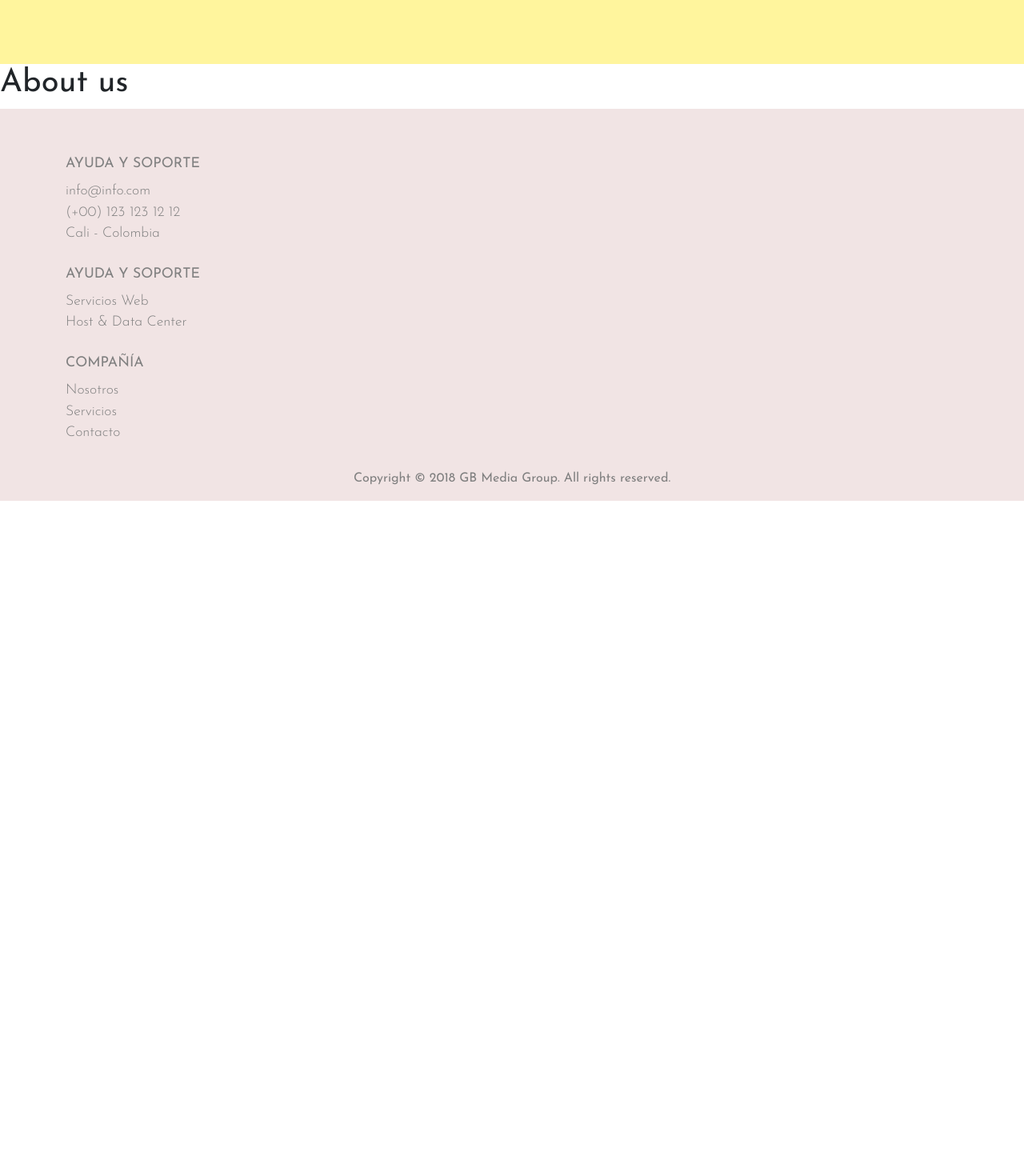
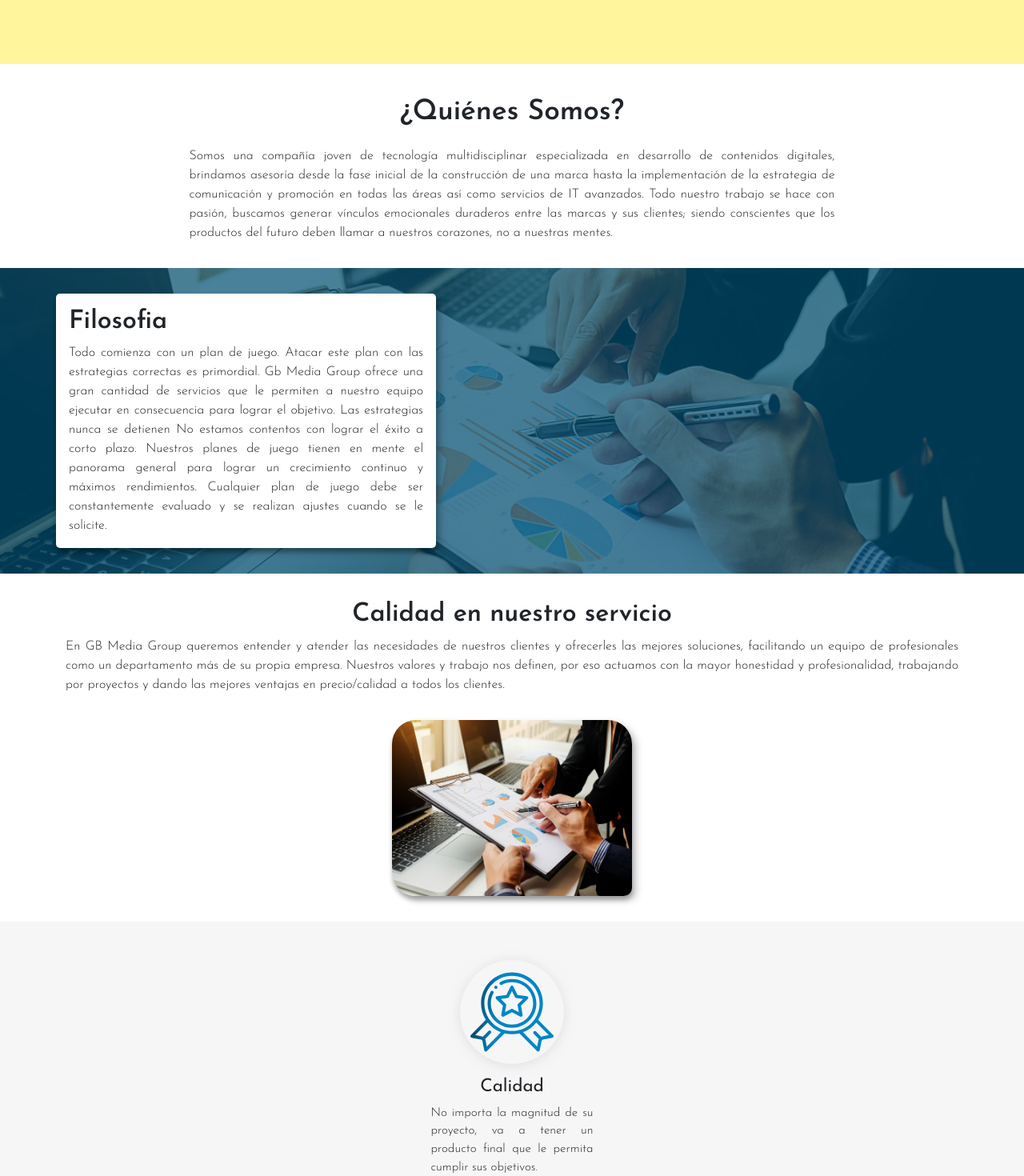
Before and after one commit to johanmeci/p-gbmedia, a React (Create React App) app: page /about in a window 1280 px wide. Shown: the part 480-1950 px from the top of the page at 80% size. Before the commit the page ends 1106 px from the top, so only its background shows below. Built offline with nearby package versions, Linux system fonts and the light colour scheme.

Commit message:
Adding aboutus style

```diff
--- a/src/components/Navbar/Navbar.js
+++ b/src/components/Navbar/Navbar.js
@@ -23,6 +23,11 @@ function CustomToggle({ eventKey }) {
   return (<div onClick={accordionOnClick} className="line"></div>);
 }
 
+/* const hideMenu = () => {
+  document.querySelector('#menuPrincipal').classList.remove('show');
+  document.querySelector('.header').classList.remove('headerFijo');
+} */
+
 document.addEventListener('scroll', () => {
 
   const header = document.querySelector('.header').classList;
@@ -47,15 +52,15 @@ export default function Navbar() {
             <CustomToggle eventKey="0"></CustomToggle>
             <Accordion.Collapse className="menuPrincipal" id="menuPrincipal" eventKey="0">
               <ul className="ulMenu" id="ulMenu">
-                  <li className="">
-                    <NavLink to="/">Inicio</NavLink>
+                  <li>
+                    <NavLink className={({isActive}) => isActive ? 'active' : ''} to="/">Inicio</NavLink>
                   </li>
-                  <li className="active">
+                  <li>
                     <NavLink to="/services">Servicios</NavLink>
                   </li>
-                  <li className="">
+                  <li>
                     <NavLink to="/about">Nosotros</NavLink></li>
-                  <li className="">
+                  <li>
                     <NavLink to="/contact">Contacto</NavLink>
                   </li>
               </ul>
@@ -66,19 +71,3 @@ export default function Navbar() {
     </header>
   )
 }
-
-/*
-<div>
-    <ul>
-      <li>
-        <NavLink className={({isActive}) => isActive ? 'active' : ''} to="/">Home</NavLink>
-      </li>
-      <li>
-        <NavLink to="/about">About</NavLink>
-      </li>
-      <li>
-        <NavLink to="/users">Users</NavLink>
-      </li>
-    </ul>
-</div>
-*/
--- /dev/null
+++ b/src/css/aboutPage.css
@@ -0,0 +1,136 @@
+.nosotrosPrincipal {
+    background-color: #FFFFFF;
+}
+
+.nosotrosPrincipal .contenedorNosotros {
+    padding: 2.5rem 1.5rem 2rem 1.5rem;
+    margin-left: auto;
+    margin-right: auto;
+}
+
+.nosotrosPrincipal .contenedorNosotros h3 {
+    text-align: center;
+    margin-bottom: 1.3rem;
+    font-size: 2.2rem;
+    font-weight: 600;
+}
+
+.nosotrosPrincipal .contenedorNosotros p {
+    margin-bottom: 0;
+    font-weight: 300;
+    text-align: justify;
+}
+
+.seccionSecundariaNosotros {
+    background: url(../../public/images/imgSeccion2.jpg) center/cover no-repeat;
+    background-attachment: fixed;
+    padding: 2rem;
+    position: relative;
+}
+
+.seccionSecundariaNosotros:after {
+    content: '';
+    position: absolute;
+    top: 0;
+    right: 0;
+    width: 100%;
+    height: 100%;
+    background-color: #005076;
+    opacity: 0.7;
+}
+
+.seccionSecundariaNosotros .contenedorSecundario {
+    position: relative;
+    z-index: 1;
+    padding: 1rem;
+    background: #FFFFFF;
+    border-radius: 5px;
+    box-shadow: 5px 5px 10px rgba(0, 0, 0, 0.25), 0 5px 5px rgba(0, 0, 0, 0.21);
+}
+
+.seccionSecundariaNosotros .contenedorSecundario .contenedorTexto h3 {
+    text-align: left;
+    font-size: 2rem;
+    font-weight: 600;
+}
+
+.seccionSecundariaNosotros .contenedorSecundario .contenedorTexto p {
+    font-weight: 300;
+    text-align: justify;
+    margin-bottom: 0;
+}
+
+.seccionTresNosotros {
+    background-color: #FFFFFF;
+    padding: 2rem;
+}
+
+.seccionTresNosotros .contenedorTercero h3 {
+    text-align: center;
+    font-size: 2rem;
+    font-weight: 600;
+}
+
+.seccionTresNosotros .contenedorTercero p {
+    margin-bottom: 0;
+    font-weight: 300;
+    text-align: justify;
+}
+
+.seccionTresNosotros .contenedorTercero .imgSeccion3 {
+    margin-top: 2rem;
+    width: 100%;
+    max-width: 300px;
+    height: 220px;
+    margin-left: auto;
+    margin-right: auto;
+    background: url(../../public/images/imgSeccion2.jpg) center/cover no-repeat;
+    border-radius: 30px 30px 10px 30px;
+    box-shadow: 5px 5px 10px rgba(0, 0, 0, 0.25), 0 5px 5px rgba(0, 0, 0, 0.21);
+}
+
+.seccionCuatroNosotros {
+    background-color: #f6f6f6;
+    padding: 3rem 2rem 2rem 2rem;
+}
+
+.seccionCuatroNosotros .contenedorCuartoNosotros .elemento {
+    width: 203px;
+    margin-left: auto;
+    margin-right: auto;
+    margin-bottom: 3rem;
+}
+
+.seccionCuatroNosotros .contenedorCuartoNosotros .elemento .icon {
+    border-radius: 50%;
+    box-shadow: 0 2px 14px rgba(202, 202, 202, 0.5);
+    width: 130px;
+    height: 130px;
+    margin-left: auto;
+    margin-right: auto;
+    margin-bottom: 1rem;
+}
+
+.seccionCuatroNosotros .contenedorCuartoNosotros .elemento:first-of-type .icon {
+    background: url(../../public/images/iconCalidad.svg) center/80% no-repeat;
+}
+
+.seccionCuatroNosotros .contenedorCuartoNosotros .elemento:nth-of-type(2) .icon {
+    background: url(../../public/images/iconAsesoramiento.svg) center/80% no-repeat;
+}
+
+.seccionCuatroNosotros .contenedorCuartoNosotros .elemento:nth-of-type(3) .icon {
+    background: url(../../public/images/iconInnovacion.svg) center/80% no-repeat;
+}
+
+.seccionCuatroNosotros .contenedorCuartoNosotros .elemento h5 {
+    font-size: 1.4rem;
+    text-align: center;
+}
+
+.seccionCuatroNosotros .contenedorCuartoNosotros .elemento p {
+    margin-bottom: 0;
+    font-weight: 300;
+    text-align: justify;
+    font-size: .95rem;
+}
--- a/src/pages/AboutPage.js
+++ b/src/pages/AboutPage.js
@@ -1,5 +1,71 @@
+import { Container, Row } from 'react-bootstrap';
+import '../css/aboutPage.css';
+
 export default function AboutPage() {
-    return (
-        <h1>About us</h1>
-    )
+  return (
+    <>
+    <main className="nosotrosPrincipal" id="nosotrosPrincipal">
+      <Container>
+        <Row>
+          <section className="contenedorNosotros col-12 col-sm-10 col-lg-9">
+            <div className="contenedorTexto">
+              <h3>¿Quiénes Somos?</h3>
+              <p>Somos una compañía joven de tecnología multidisciplinar especializada en desarrollo de contenidos digitales, brindamos asesoría desde la fase inicial de la construcción de una marca hasta la implementación de la estrategia de comunicación y promoción en todas las áreas así como servicios  de IT avanzados. Todo nuestro trabajo se hace con pasión, buscamos generar vínculos emocionales duraderos entre las marcas y sus clientes; siendo conscientes que los productos del futuro deben llamar a nuestros corazones, no a nuestras mentes.</p>
+            </div>
+          </section>
+        </Row>
+      </Container>
+    </main>
+    <section className="seccionSecundariaNosotros">
+      <Container>
+        <Row>
+          <article className="contenedorSecundario col-12 col-sm-8 col-md-6 col-lg-6 col-xl-5">
+            <div className="contenedorTexto">
+              <h3>Filosofia</h3>
+              <p>Todo comienza con un plan de juego. Atacar este plan con las estrategias correctas es primordial. Gb Media Group ofrece una gran cantidad de servicios que le permiten a nuestro equipo ejecutar en consecuencia para lograr el objetivo. Las estrategias nunca se detienen No estamos contentos con lograr el éxito a corto plazo. Nuestros planes de juego tienen en mente el panorama general para lograr un crecimiento continuo y máximos rendimientos. Cualquier plan de juego debe ser constantemente evaluado y se realizan ajustes cuando se le solicite.</p>
+            </div>
+          </article>
+        </Row>
+      </Container>
+    </section>
+    <section className="seccionTresNosotros">
+      <Container>
+        <Row>
+          <article className="contenedorTercero col-12">
+            <div className="contenedorTexto">
+              <div className="contenedorTxt">
+                <h3>Calidad en nuestro servicio</h3>
+                <p>En GB Media Group queremos entender y atender las necesidades de nuestros clientes y ofrecerles las mejores soluciones, facilitando un equipo de profesionales como un departamento más de su propia empresa. Nuestros valores y trabajo nos definen, por eso actuamos con la mayor honestidad y profesionalidad, trabajando por proyectos y dando las mejores ventajas en precio/calidad a todos los clientes.</p>
+              </div>
+              <div className="imgSeccion3"></div>
+            </div>
+          </article>
+        </Row>
+      </Container>
+    </section>
+    <section className="seccionCuatroNosotros">
+      <Container>
+        <Row>
+          <article className="contenedorCuartoNosotros col-12">
+            <div className="elemento">
+              <div className="icon"></div>
+              <h5>Calidad</h5>
+              <p>No importa la magnitud de su proyecto, va a tener un producto final que le permita cumplir sus objetivos.</p>
+            </div>
+            <div className="elemento">
+              <div className="icon"></div>
+              <h5>Asesoramiento</h5>
+              <p>Nuestro servicio va más allá, le daremos sugerencias y propuestas que pueden mejorar sus expectativas iniciales.</p>
+            </div>
+            <div className="elemento">
+              <div className="icon"></div>
+              <h5>Innovación</h5>
+              <p>Para dar solución a sus necesidades creamos y perfeccionamos procesos que van a hacer de su idea o proyecto un éxito.</p>
+            </div>
+          </article>
+        </Row>
+      </Container>
+    </section>
+    </>
+  )
 }
```
Also changed, not shown: public/images/imgSeccion2.jpg (added), public/images/imgSeccion3.jpg (added).
